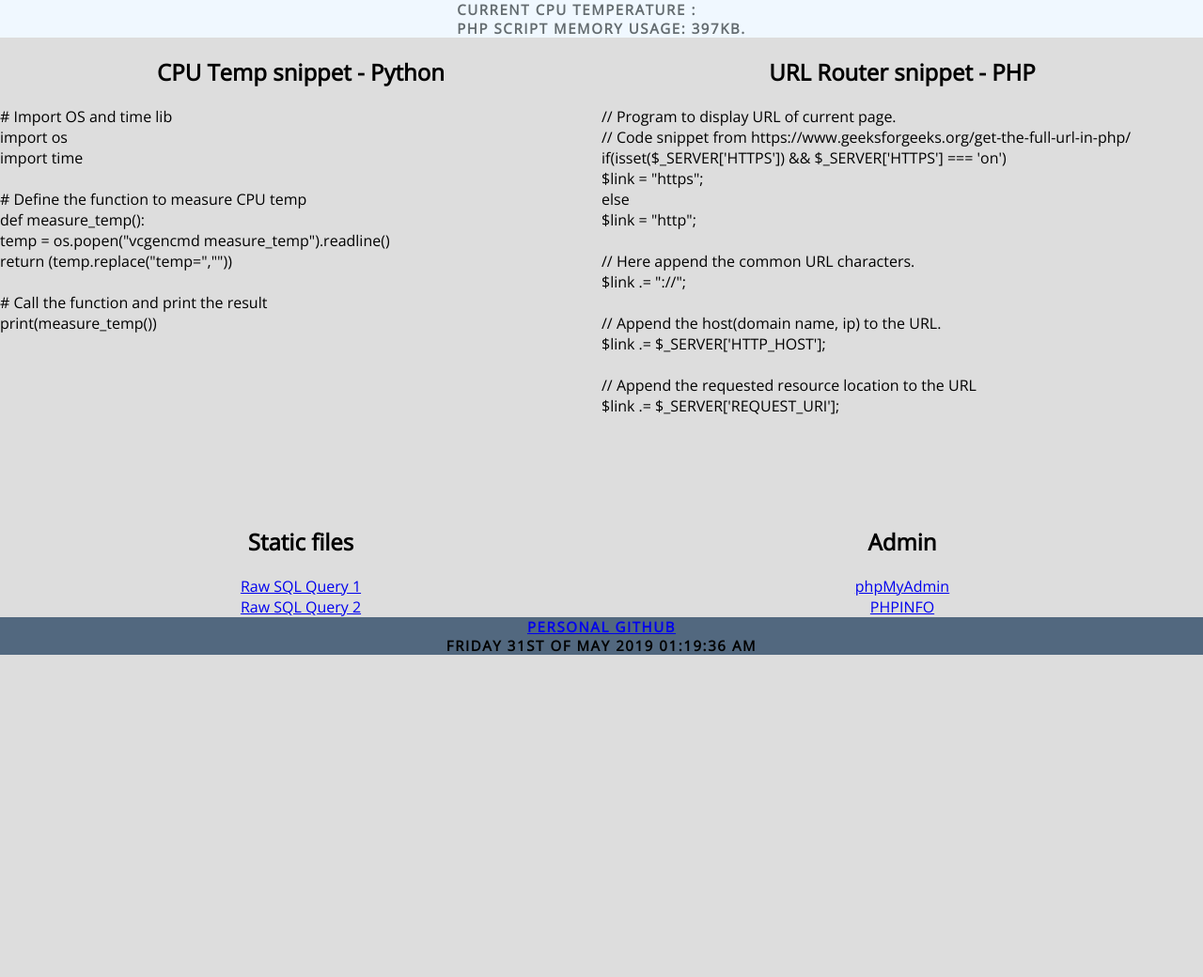
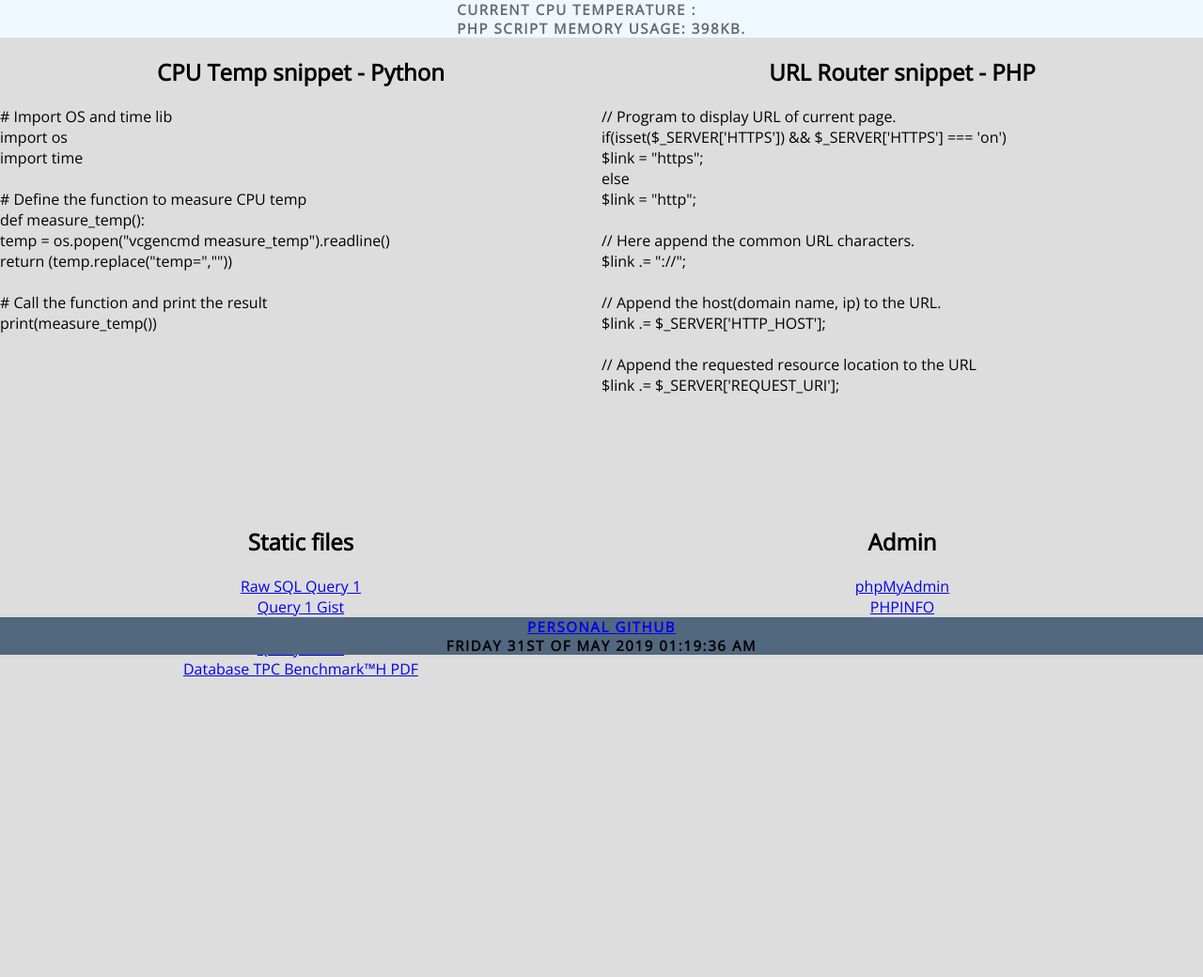
Before and after one commit to brianleequt/ifb102dB, a PHP site: page /resources.php in a window 1280 px wide. Shown: the part 103-1143 px from the top of the page at 94% size. Run offline with PHP 8.4, Linux system fonts and the light colour scheme; data that the repository does not hold is empty.

Commit message:
Update proj

```diff
--- a/resources.php
+++ b/resources.php
@@ -46,7 +46,7 @@ unset($link)
     <h2 align="center">URL Router snippet - PHP</h2>
     <p>
         // Program to display URL of current page.<br>
-        // Code snippet from https://www.geeksforgeeks.org/get-the-full-url-in-php/<br>
+
         if(isset($_SERVER['HTTPS']) && $_SERVER['HTTPS'] === 'on')<br>
             $link = "https";<br>
         else<br>
@@ -69,7 +69,9 @@ unset($link)
         <h2 align="center">Static files</h2>
             <P align="center">
                 <a href="<?php echo $link ?>static/q1.sql">Raw SQL Query 1</a><br>
+                <a href="https://gist.githubusercontent.com/brianleequt/2e6f93cabfc090c8b541ef77328aa517/raw/0bcfb41cf377d53dd13c80c4e8d832f9e40934b6/sq1.sql">Query 1 Gist</a><br>
                 <a href="<?php echo $link ?>static/q2.sql">Raw SQL Query 2</a><br>
+                <a href="https://gist.githubusercontent.com/brianleequt/c4465938c9d733a8b070dfce88f3a4ed/raw/aa721df9c4e23a2d7cca01265059e6878dc08e5e/sq2.sql">Query 2 Gist</a><br>
                 <a href="<?php echo $link ?>static/tpc-h.pdf">Database TPC Benchmark™H PDF</a><br>
             </P>
     </div>
--- a/urlroute.php
+++ b/urlroute.php
@@ -1,6 +1,6 @@
 <?php
 // Program to display URL of current page.
-// Code snippet from https://www.geeksforgeeks.org/get-the-full-url-in-php/
+
 if(isset($_SERVER['HTTPS']) && $_SERVER['HTTPS'] === 'on')
     $link = "https";
 else
```
